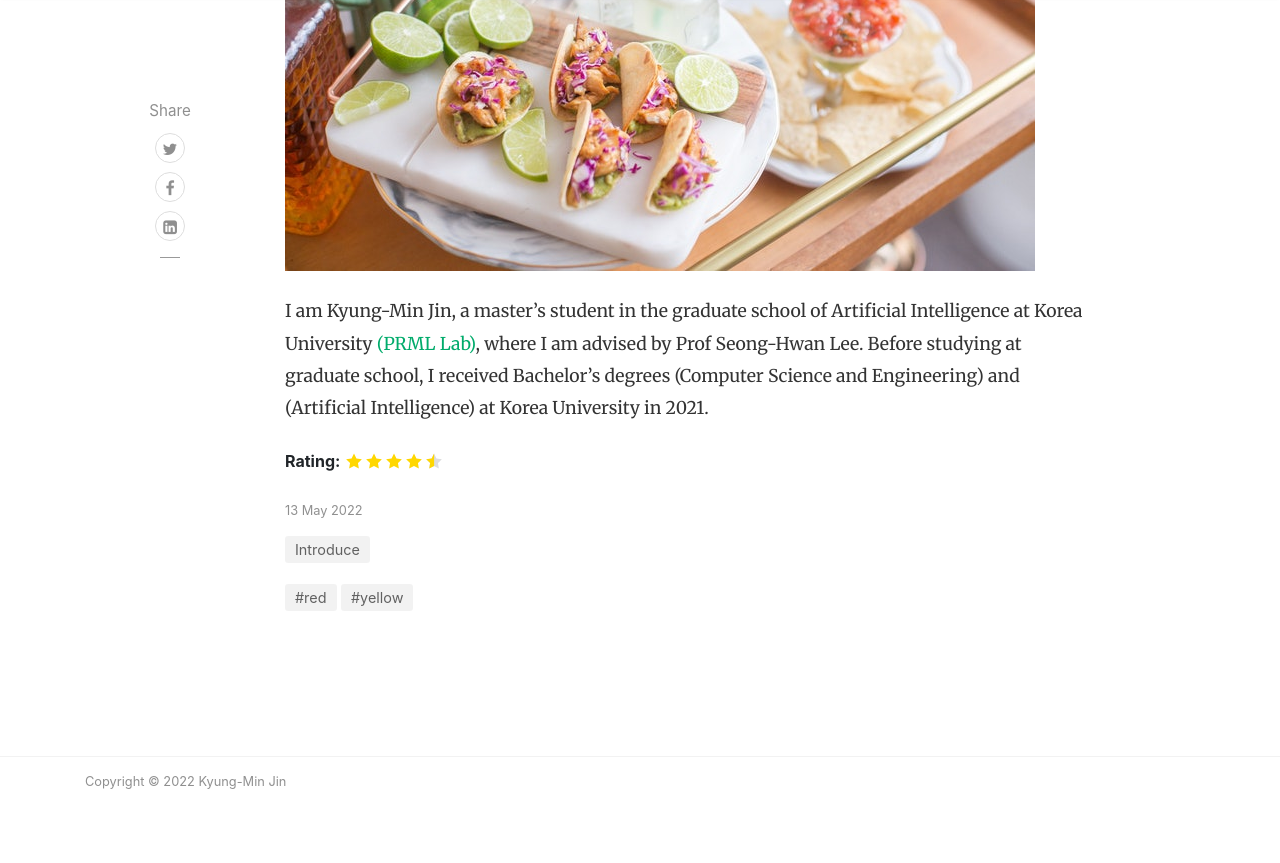
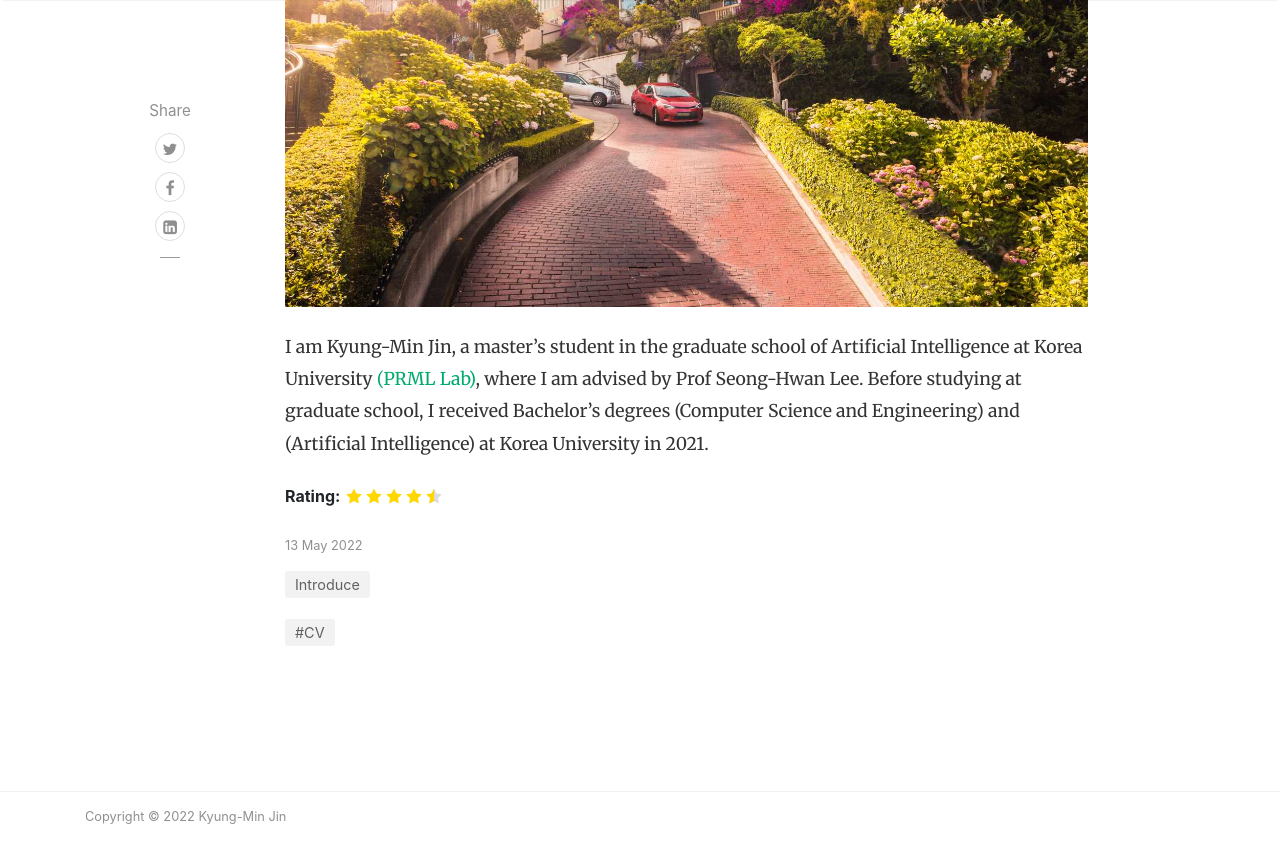
Before and after one commit to KyungMinJin/KyungMinJin.github.io, a Jekyll site: the page built from _posts/2022-05-13-about-me.md, in a window 1280 px wide and 900 px high, scrolled down 653 px. Shown: the top 863 px of the window. Built offline with Jekyll 4.4.1, drawn with Linux system fonts in a browser that asks for light colours; nearby versions of some CDN libraries; comment, search, counter and statistics services are not loaded.

Commit message:
update post

```diff
--- a/_posts/2022-05-13-about-me.md
+++ b/_posts/2022-05-13-about-me.md
@@ -3,8 +3,8 @@ layout: post
 title: "About Me"
 author: Kyung-Min Jin
 categories: [Introduce]
-tags: [red, yellow]
-image: assets/images/11.jpg
+tags: [CV]
+image: assets/images/10.jpg
 description: "My review of Inception movie. Acting, plot and something else in this short description."
 featured: true
 hidden: true
```
Also changed, not shown: 6 other files.
